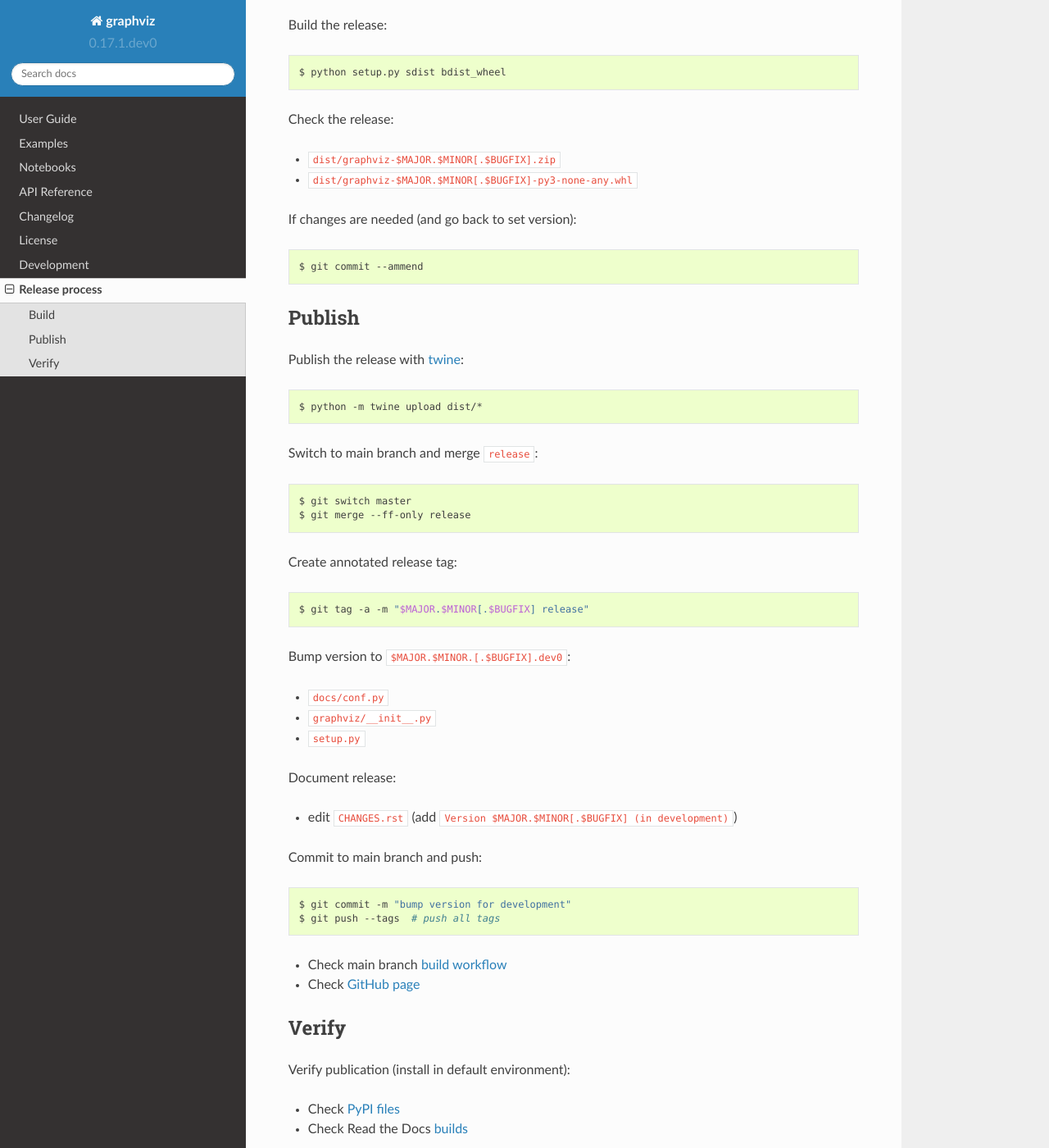
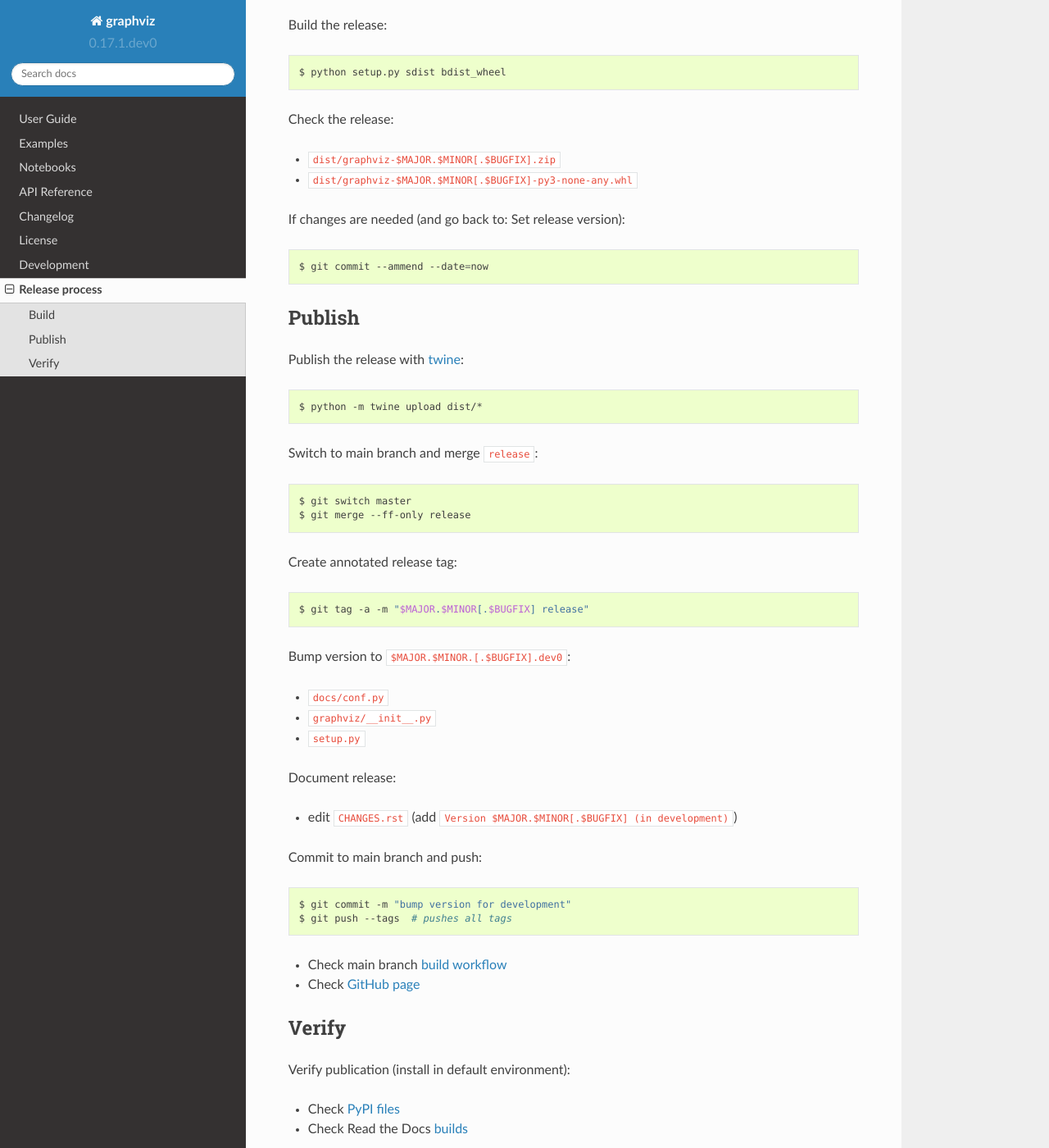
Before and after one commit to xflr6/graphviz, a Sphinx documentation site: the page built from docs/release_process.rst, in a window 1280 px wide and 1400 px high, scrolled down 853 px. Shown: the whole window at 82% size. Built offline with Sphinx 7.4.7 and the Read the Docs theme 2.0.0, drawn with Linux system fonts in a browser that asks for light colours; the version number is read from the project's files by our own code.

Commit message:
reset commit date in git commit --amend

```diff
--- a/docs/release_process.rst
+++ b/docs/release_process.rst
@@ -47,11 +47,11 @@ Check the release:
 - ``dist/graphviz-$MAJOR.$MINOR[.$BUGFIX].zip``
 - ``dist/graphviz-$MAJOR.$MINOR[.$BUGFIX]-py3-none-any.whl``
 
-If changes are needed (and go back to set version):
+If changes are needed (and go back to: Set release version):
 
 .. code:: bash
 
-    $ git commit --ammend
+    $ git commit --ammend --date=now
 
 
 Publish
@@ -91,7 +91,7 @@ Commit to main branch and push:
 .. code:: bash
 
     $ git commit -m "bump version for development"
-    $ git push --tags  # push all tags
+    $ git push --tags  # pushes all tags
 
 - Check main branch `build workflow <https://github.com/xflr6/graphviz/actions?query=branch%3Amaster>`_
 - Check `GitHub page <https://github.com/xflr6/graphviz>`_
```
